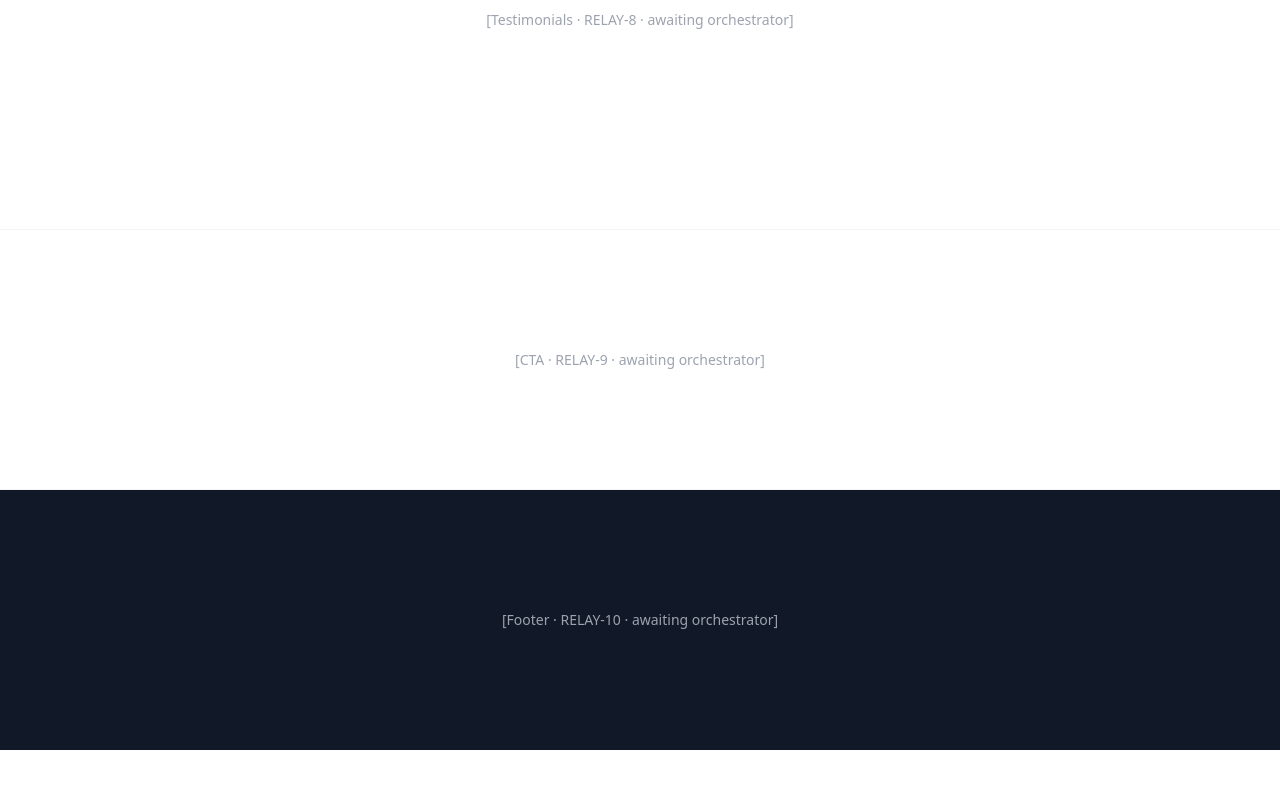
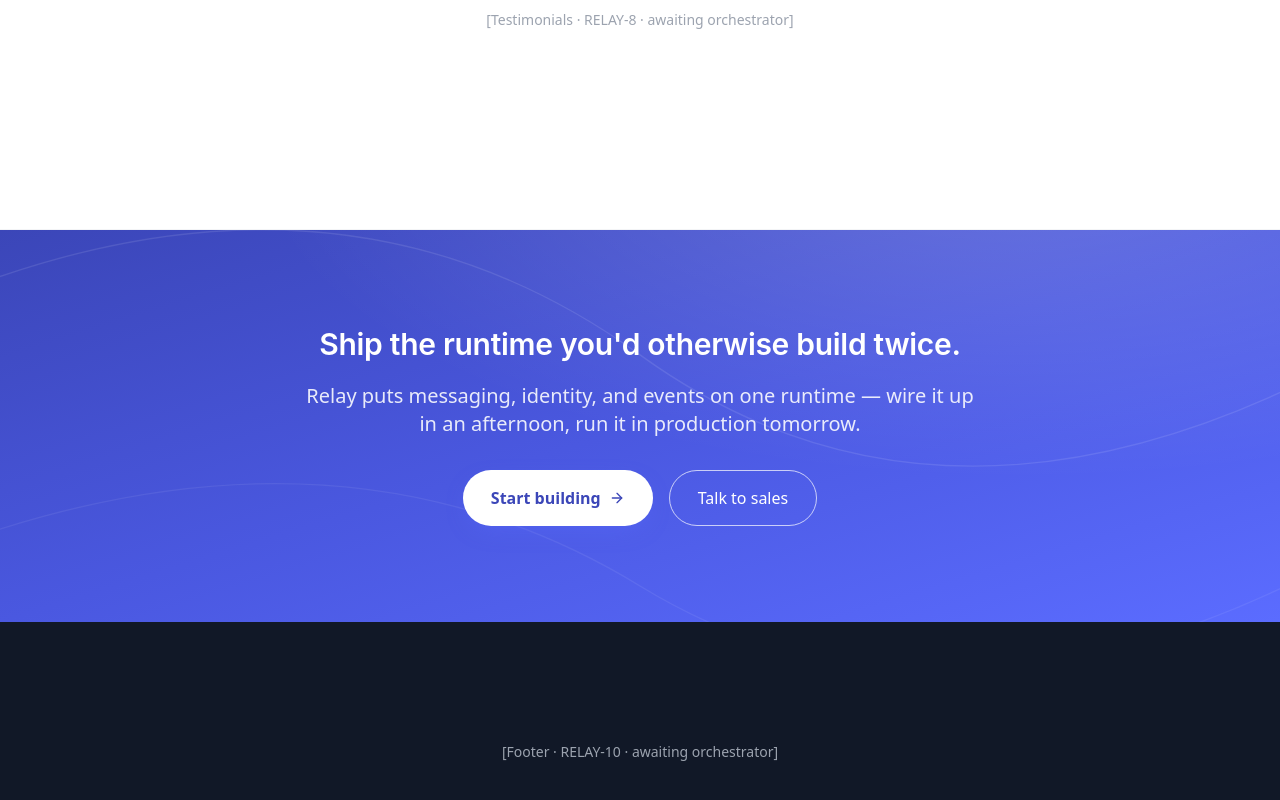
Before and after one commit to 5whsdyqd88-art/template, a Next.js app: page / in a window 1280 px wide. Shown: the part 2034-2834 px from the top of the page. Before the commit the page ends 2784 px from the top, so only its background shows below. Built offline with nearby package versions, Linux system fonts and the light colour scheme.

Commit message:
feat(cta): implement Cta component

```diff
--- a/components/relay/CTA.tsx
+++ b/components/relay/CTA.tsx
@@ -1,7 +1,111 @@
+"use client";
+
+import { useRef } from "react";
+import { motion, useReducedMotion } from "framer-motion";
+import { ArrowRight } from "lucide-react";
+import { ctaContent } from "@/app/content/relay/cta";
+
 export default function CTA() {
+  const shouldReduceMotion = useReducedMotion();
+  const contentRef = useRef<HTMLDivElement>(null);
+
+  const variants = {
+    initial: { opacity: 0, y: 24 },
+    animate: { opacity: 1, y: 0 },
+  };
+
+  const transition = {
+    duration: 0.6,
+    ease: [0.0, 0.0, 0.2, 1] as const,
+  };
+
   return (
-    <section className="min-h-[260px] flex items-center justify-center text-ink-400 text-sm border-b border-ink-100">
-      [CTA · RELAY-9 · awaiting orchestrator]
+    <section
+      id="cta"
+      aria-labelledby="cta-headline"
+      className="relative overflow-hidden bg-gradient-to-br from-primary-700 via-primary-600 to-primary-500 py-20 px-6 md:py-24 md:px-8"
+    >
+      <svg
+        aria-hidden="true"
+        focusable="false"
+        className="absolute inset-0 h-full w-full pointer-events-none"
+        viewBox="0 0 1440 600"
+        preserveAspectRatio="xMidYMid slice"
+      >
+        <defs>
+          <radialGradient id="cta-glow" cx="80%" cy="0%" r="60%">
+            <stop offset="0%" stopColor="white" stopOpacity="0.18" />
+            <stop offset="100%" stopColor="white" stopOpacity="0" />
+          </radialGradient>
+        </defs>
+        <rect x="0" y="0" width="1440" height="600" fill="url(#cta-glow)" />
+        <path
+          d="M -120 460 Q 360 260 720 480 T 1560 420"
+          stroke="white"
+          stroke-opacity="0.07"
+          stroke-width="1.5"
+          fill="none"
+        />
+        <path
+          d="M -120 180 Q 360 -40 720 220 T 1560 200"
+          stroke="white"
+          stroke-opacity="0.10"
+          stroke-width="1.5"
+          fill="none"
+        />
+      </svg>
+
+      <div className="relative z-10 mx-auto max-w-3xl text-center">
+        {shouldReduceMotion ? (
+          <div ref={contentRef}>
+            <Content />
+          </div>
+        ) : (
+          <motion.div
+            ref={contentRef}
+            initial="initial"
+            whileInView="animate"
+            viewport={{ once: true, amount: 0.3 }}
+            transition={transition}
+          >
+            <Content />
+          </motion.div>
+        )}
+      </div>
     </section>
   );
 }
+
+function Content() {
+  return (
+    <>
+      <h2
+        id="cta-headline"
+        className="display-md mb-5 text-balance font-sans font-semibold tracking-[-0.01em] leading-[1.15] text-white sm:text-3xl"
+      >
+        {ctaContent.headline}
+      </h2>
+      <p
+        className="text-lg text-pretty text-white mx-auto max-w-2xl md:text-xl"
+        style={{ opacity: 0.88 }}
+      >
+        {ctaContent.subhead}
+      </p>
+      <div className="mt-10 flex flex-col gap-3 justify-center items-stretch sm:items-center sm:flex-row md:gap-4 sm:mt-8">
+        <a
+          href="#start"
+          className="h-14 w-full rounded-full bg-white px-7 py-4 text-base font-semibold leading-none text-primary-700 inline-flex items-center justify-center gap-2 shadow-cta hover:-translate-y-0.5 hover:shadow-[0_12px_28px_-8px_rgba(91,108,255,0.55)] active:translate-y-0 active:scale-[0.98] transition duration-300 ease-out-soft focus-visible:outline-none focus-visible:ring-2 focus-visible:ring-white focus-visible:ring-offset-2 focus-visible:ring-offset-primary-600 sm:w-auto"
+        >
+          <span>{ctaContent.primaryCta}</span>
+          <ArrowRight aria-hidden="true" className="h-4 w-4" />
+        </a>
+        <a
+          href="#contact"
+          className="h-14 w-full rounded-full bg-transparent px-7 py-4 text-base font-medium leading-none text-white border border-white/70 inline-flex items-center justify-center hover:bg-white/10 hover:border-white transition duration-300 ease-out-soft focus-visible:outline-none focus-visible:ring-2 focus-visible:ring-white focus-visible:ring-offset-2 focus-visible:ring-offset-primary-600 sm:w-auto"
+        >
+          <span>{ctaContent.secondaryCta}</span>
+        </a>
+      </div>
+    </>
+  );
+}
```
